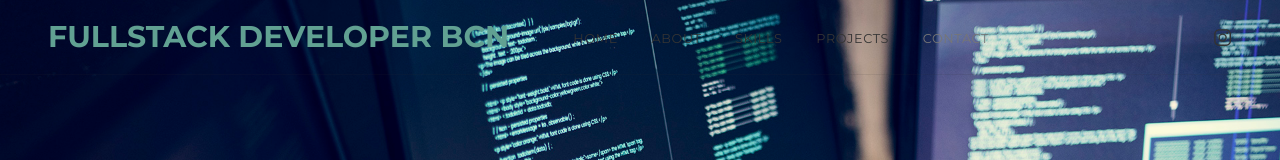
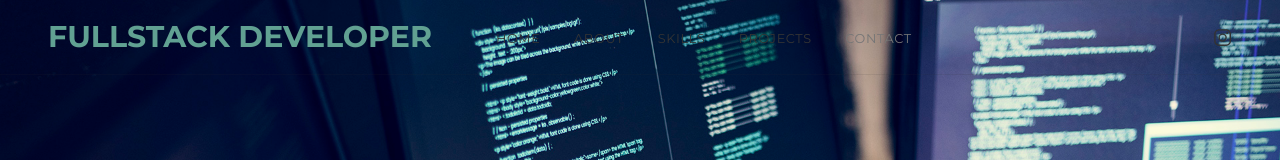
Before and after one commit to lorenzovecchia/lorenzovecchia.github.io, a plain HTML site: page index.html in a window 1280 px wide. Shown: the top 160 px of the page. Drawn offline with nearby package versions, Linux system fonts and the light colour scheme; some packages are replaced by stand-ins of ours; a script that the page names is missing.

Commit message:
changed title

```diff
--- a/index.html
+++ b/index.html
@@ -16,7 +16,7 @@
     <link rel="stylesheet" href="css/photoswipe.css">
 		<link rel="stylesheet" href="css/animate.css">
 
-    <title>Barcelona architectural photowalks</title>
+    <title>Fullstack developer in Barcelona</title>
   </head>
 <body>
 
@@ -34,7 +34,7 @@
       <div class="d-flex position-relative w-100">
 
         <!-- Brand-->
-        <a class="navbar-brand" href="#">FULLSTACK DEVELOPER BCN</a>
+        <a class="navbar-brand" href="#">FULLSTACK DEVELOPER</a>
           <ul class="navbar-nav-desctop mr-auto d-none d-lg-block">
             <li><a class="nav-link" href="#home">Home</a></li>
             <li><a class="nav-link" href="#about">About</a></li>
```
